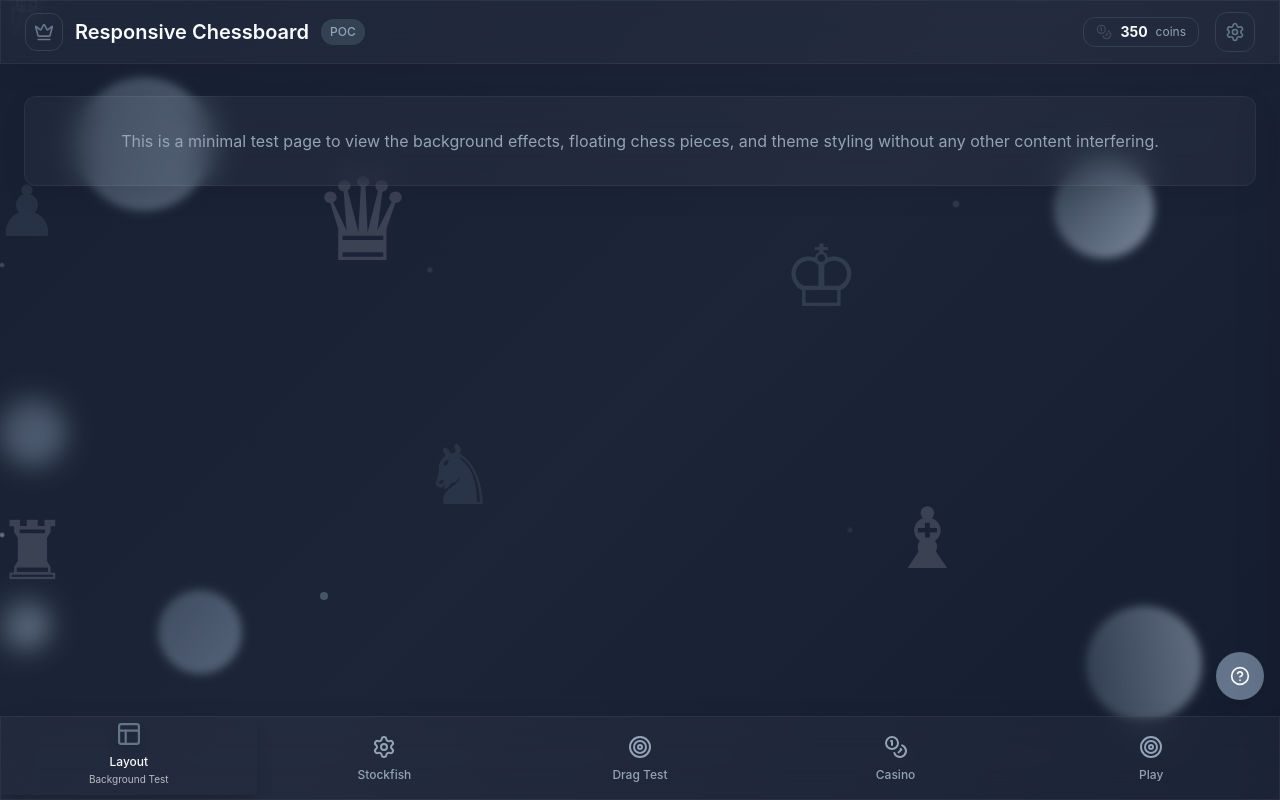
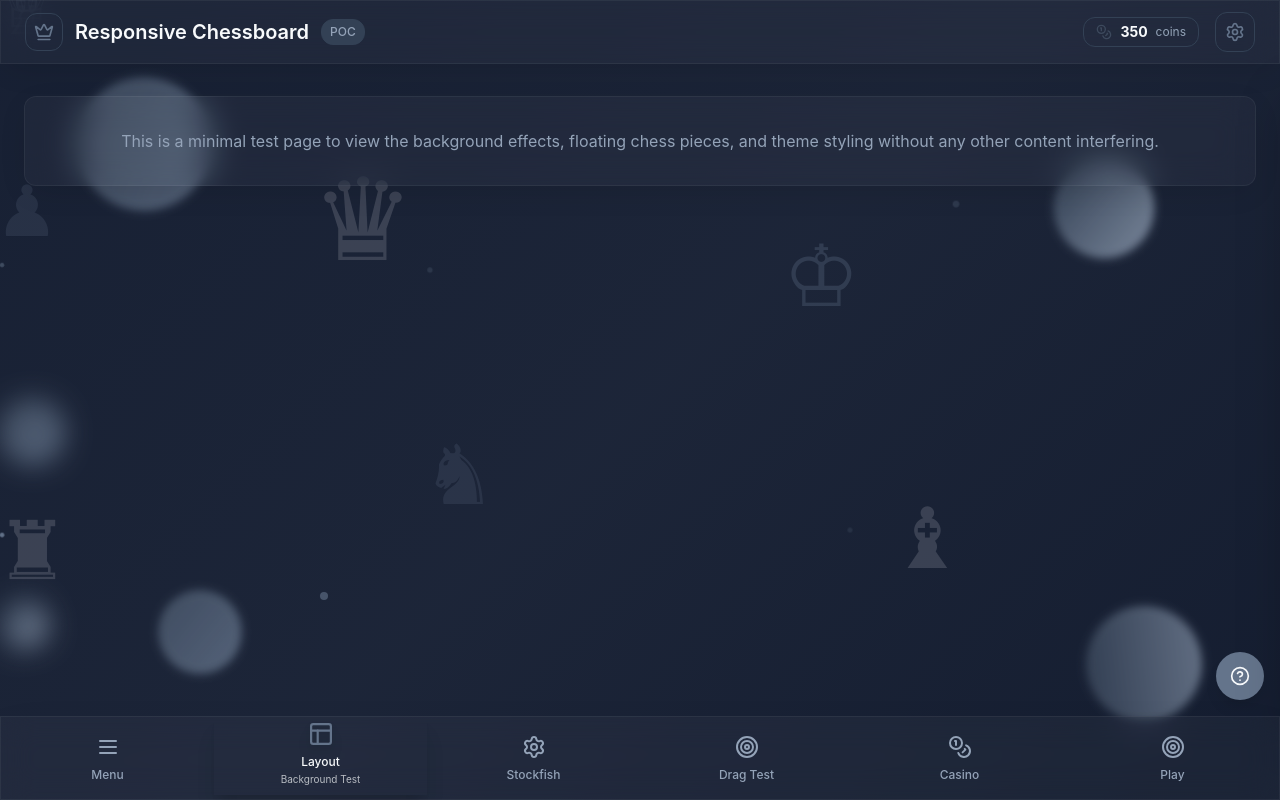
Before and after one commit to ChrisColeTech/responsive-chessboard, a React (Vite) app in the folder poc/chessboard-vanilla-v2/: page / in a window 1280 px wide. Built offline with nearby package versions, Linux system fonts and the light colour scheme.

Commit message:
added menu button

```diff
--- a/poc/chessboard-vanilla-v2/src/components/TestBoard.tsx
+++ b/poc/chessboard-vanilla-v2/src/components/TestBoard.tsx
@@ -404,8 +404,8 @@ export const TestBoard = ({
                 draggable={false} // No HTML5 drag - use mouse events only
                 onMouseDown={(e) => handleMouseDown(e, piece, square)}
                 style={{
-                  width: '85%',
-                  height: '85%',
+                  width: '95%',
+                  height: '95%',
                   cursor: 'grab',
                   userSelect: 'none',
                   pointerEvents: 'auto'
--- /dev/null
+++ b/poc/chessboard-vanilla-v2/src/components/layout/MenuButton.tsx
@@ -0,0 +1,31 @@
+import { Menu } from 'lucide-react'
+import { MenuDropdown } from './MenuDropdown'
+import { useMenuDropdown } from '../../hooks/useMenuDropdown'
+
+export function MenuButton() {
+  const { isMenuOpen, toggleMenu, closeMenu } = useMenuDropdown()
+
+  return (
+    <div className="flex-1 relative">
+      <button
+        onClick={toggleMenu}
+        data-menu-button
+        className={`
+          w-full h-full flex flex-col items-center justify-center gap-1 py-2 border-none
+          bg-transparent cursor-pointer transition-all duration-300 text-xs font-medium
+          ${isMenuOpen
+            ? 'bg-foreground/10 text-foreground font-bold -translate-y-1 shadow-xl border-t-4 border-primary'
+            : 'text-muted-foreground hover:text-foreground hover:bg-foreground/5 hover:-translate-y-0.5'
+          }
+        `}
+      >
+        <Menu className={`w-6 h-6 mb-1 transition-all duration-300 ${isMenuOpen ? 'scale-110 text-primary' : 'text-muted-foreground hover:scale-105 hover:text-foreground'}`} />
+        <span className="leading-tight font-medium">Menu</span>
+      </button>
+
+      {isMenuOpen && (
+        <MenuDropdown onClose={closeMenu} />
+      )}
+    </div>
+  )
+}
--- /dev/null
+++ b/poc/chessboard-vanilla-v2/src/components/layout/MenuDropdown.tsx
@@ -0,0 +1,50 @@
+import { Settings, HelpCircle, BarChart, Palette } from 'lucide-react'
+import { useSettings } from '../../stores/appStore'
+import { useInstructions } from '../../contexts/InstructionsContext'
+
+interface MenuDropdownProps {
+  onClose: () => void
+}
+
+export function MenuDropdown({ onClose }: MenuDropdownProps) {
+  const { open: openSettings } = useSettings()
+  const { openInstructions } = useInstructions()
+
+  return (
+    <div
+      data-menu-dropdown
+      className="fixed bottom-[84px] mb-1 z-50 left-0 right-0 md:absolute md:bottom-full md:left-0 md:right-0 md:w-auto md:min-w-48"
+    >
+      <div className="glass-layout p-2 space-y-1 border-t border-border/20">
+        <button
+          onClick={() => { openSettings(); onClose(); }}
+          className="w-full p-2 text-left text-muted-foreground hover:text-foreground hover:bg-foreground/5 rounded transition-all duration-200 flex items-center gap-2 group"
+        >
+          <Settings className="w-4 h-4 group-hover:scale-105 transition-transform" />
+          <span className="group-hover:translate-x-0.5 transition-transform">Settings</span>
+        </button>
+        <button
+          onClick={() => { openInstructions(); onClose(); }}
+          className="w-full p-2 text-left text-muted-foreground hover:text-foreground hover:bg-foreground/5 rounded transition-all duration-200 flex items-center gap-2 group"
+        >
+          <HelpCircle className="w-4 h-4 group-hover:scale-105 transition-transform" />
+          <span className="group-hover:translate-x-0.5 transition-transform">Help</span>
+        </button>
+        <button
+          onClick={onClose}
+          className="w-full p-2 text-left text-muted-foreground hover:text-foreground hover:bg-foreground/5 rounded transition-all duration-200 flex items-center gap-2 group"
+        >
+          <BarChart className="w-4 h-4 group-hover:scale-105 transition-transform" />
+          <span className="group-hover:translate-x-0.5 transition-transform">Stats</span>
+        </button>
+        <button
+          onClick={onClose}
+          className="w-full p-2 text-left text-muted-foreground hover:text-foreground hover:bg-foreground/5 rounded transition-all duration-200 flex items-center gap-2 group"
+        >
+          <Palette className="w-4 h-4 group-hover:scale-105 transition-transform" />
+          <span className="group-hover:translate-x-0.5 transition-transform">Themes</span>
+        </button>
+      </div>
+    </div>
+  )
+}
--- a/poc/chessboard-vanilla-v2/src/components/layout/TabBar.tsx
+++ b/poc/chessboard-vanilla-v2/src/components/layout/TabBar.tsx
@@ -1,4 +1,5 @@
 import { Layout, Settings, Target, Coins } from 'lucide-react'
+import { MenuButton } from './MenuButton'
 import type { TabId } from './types'
 
 interface TabBarProps {
@@ -50,6 +51,9 @@ export function TabBar({ currentTab, onTabChange }: TabBarProps) {
   return (
     <div className="w-full h-[84px] glass-layout border-t border-border/20 shadow-gaming">
       <div className="flex h-full">
+        {/* Menu Button - First item */}
+        <MenuButton />
+
         {tabs.map((tab) => {
           const isActive = currentTab === tab.id
           const IconComponent = tab.icon
--- a/poc/chessboard-vanilla-v2/src/hooks/chess/useComputerOpponent.ts
+++ b/poc/chessboard-vanilla-v2/src/hooks/chess/useComputerOpponent.ts
@@ -169,7 +169,7 @@ export const useComputerOpponent = (initialDifficulty: ComputerDifficulty = 5) =
       isReady,
       difficulty,
       thinking: thinkingState,
-      error,
+      error: error ?? undefined,
       stats: stats ? {
         movesCalculated: stats.movesCalculated,
         averageThinkingTime: stats.averageThinkingTime,
--- a/poc/chessboard-vanilla-v2/src/hooks/chess/usePlayGame.ts
+++ b/poc/chessboard-vanilla-v2/src/hooks/chess/usePlayGame.ts
@@ -6,12 +6,10 @@ import { StockfishEngineClient } from '../../services/clients/StockfishEngineCli
 import { useChessAudio } from '../../services/audioService';
 import type {
   ChessGameState,
-  ChessMoveResult,
   PieceType,
   PieceColor,
   ComputerDifficulty,
-  PlayGameState,
-  ComputerThinkingState
+  PlayGameState
 } from '../../types';
 import { parseEngineMove } from '../../utils/chess/computer-chess.utils';
 
--- /dev/null
+++ b/poc/chessboard-vanilla-v2/src/hooks/useMenuDropdown.ts
@@ -0,0 +1,31 @@
+import { useState, useEffect } from 'react'
+
+export function useMenuDropdown() {
+  const [isMenuOpen, setIsMenuOpen] = useState(false)
+
+  const openMenu = () => setIsMenuOpen(true)
+  const closeMenu = () => setIsMenuOpen(false)
+  const toggleMenu = () => setIsMenuOpen(prev => !prev)
+
+  // Close menu when clicking outside
+  useEffect(() => {
+    if (isMenuOpen) {
+      const handleClickOutside = (event: MouseEvent) => {
+        const target = event.target as Element
+        if (!target.closest('[data-menu-button]') && !target.closest('[data-menu-dropdown]')) {
+          closeMenu()
+        }
+      }
+
+      document.addEventListener('click', handleClickOutside)
+      return () => document.removeEventListener('click', handleClickOutside)
+    }
+  }, [isMenuOpen])
+
+  return {
+    isMenuOpen,
+    openMenu,
+    closeMenu,
+    toggleMenu
+  }
+}
--- a/poc/chessboard-vanilla-v2/src/pages/DragTestPage.tsx
+++ b/poc/chessboard-vanilla-v2/src/pages/DragTestPage.tsx
@@ -83,7 +83,7 @@ export const DragTestPage: React.FC = () => {
           minWidth: '200px',
           minHeight: '200px',
           width: '100%', // Start at 100% width
-          height: 'clamp(400px, 60vh, 800px)', // Increased default height
+          height: 'clamp(300px, 50vh, 600px)', // Reduced default height for better mobile experience
           display: 'flex',
           flexDirection: 'column',
           containerType: 'size' // Modern CSS container queries
--- a/poc/chessboard-vanilla-v2/src/services/chess/ComputerOpponentService.ts
+++ b/poc/chessboard-vanilla-v2/src/services/chess/ComputerOpponentService.ts
@@ -6,7 +6,6 @@ import type {
   ComputerThinkingState
 } from '../../types';
 import {
-  DIFFICULTY_CONFIGS,
   getDifficultyConfig,
   getDifficultyDescription
 } from '../../constants/chess/computer-difficulty.constants';
--- a/poc/chessboard-vanilla-v2/src/services/clients/StockfishEngineClient.ts
+++ b/poc/chessboard-vanilla-v2/src/services/clients/StockfishEngineClient.ts
@@ -150,8 +150,8 @@ export class StockfishEngineClient {
       if (clampedLevel !== this.currentSkillLevel) {
         console.log(`🔧 [STOCKFISH CLIENT] Setting skill level: ${clampedLevel}`);
 
-        // Update skill level through direct command since there's no specific method
-        await this.stockfishService.sendCommand(`setoption name Skill Level value ${clampedLevel}`, false);
+        // Update skill level through the service's public method
+        await this.stockfishService.setSkillLevel(clampedLevel);
 
         this.currentSkillLevel = clampedLevel;
         console.log('✅ [STOCKFISH CLIENT] Skill level updated');
```
Also changed, not shown: poc/chessboard-vanilla-v2/src/components/layout/AppLayout.tsx (+6 -1 lines), 1 other file (tests, documents, lock files or other folders).
